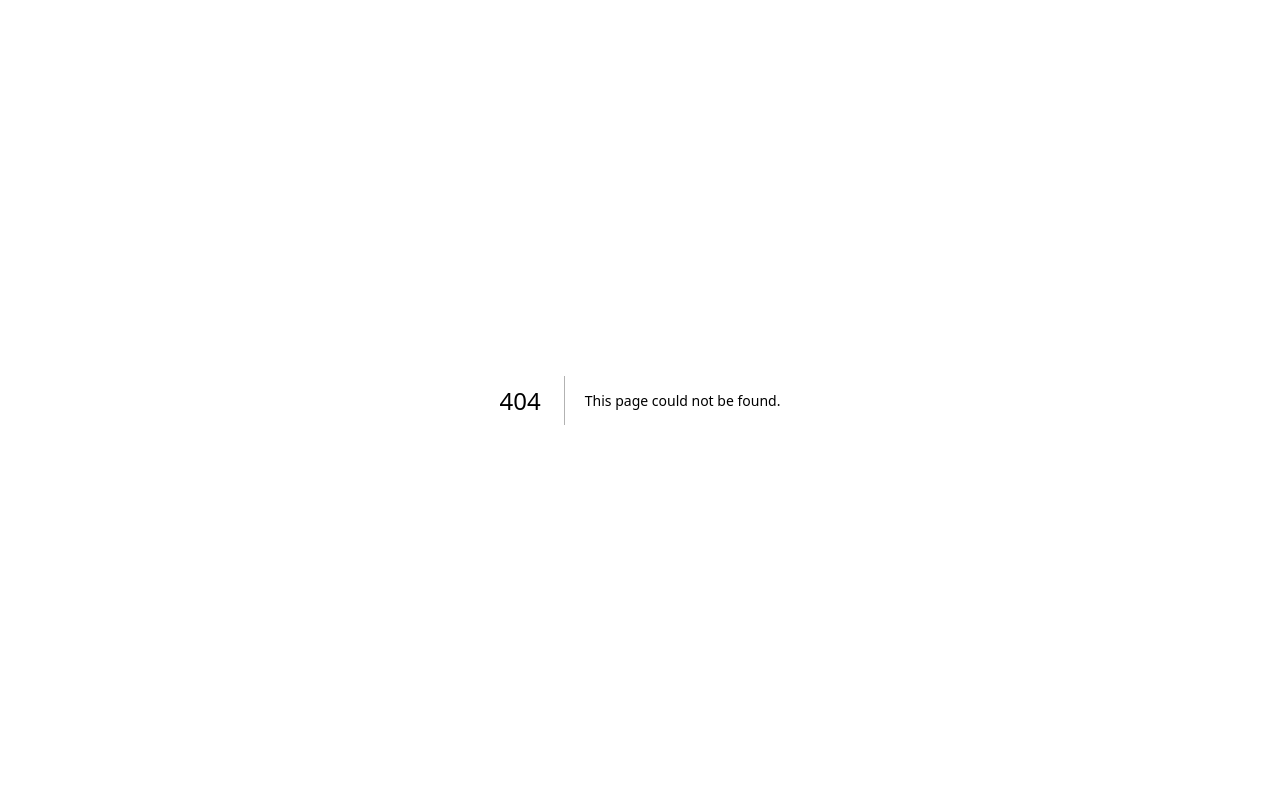
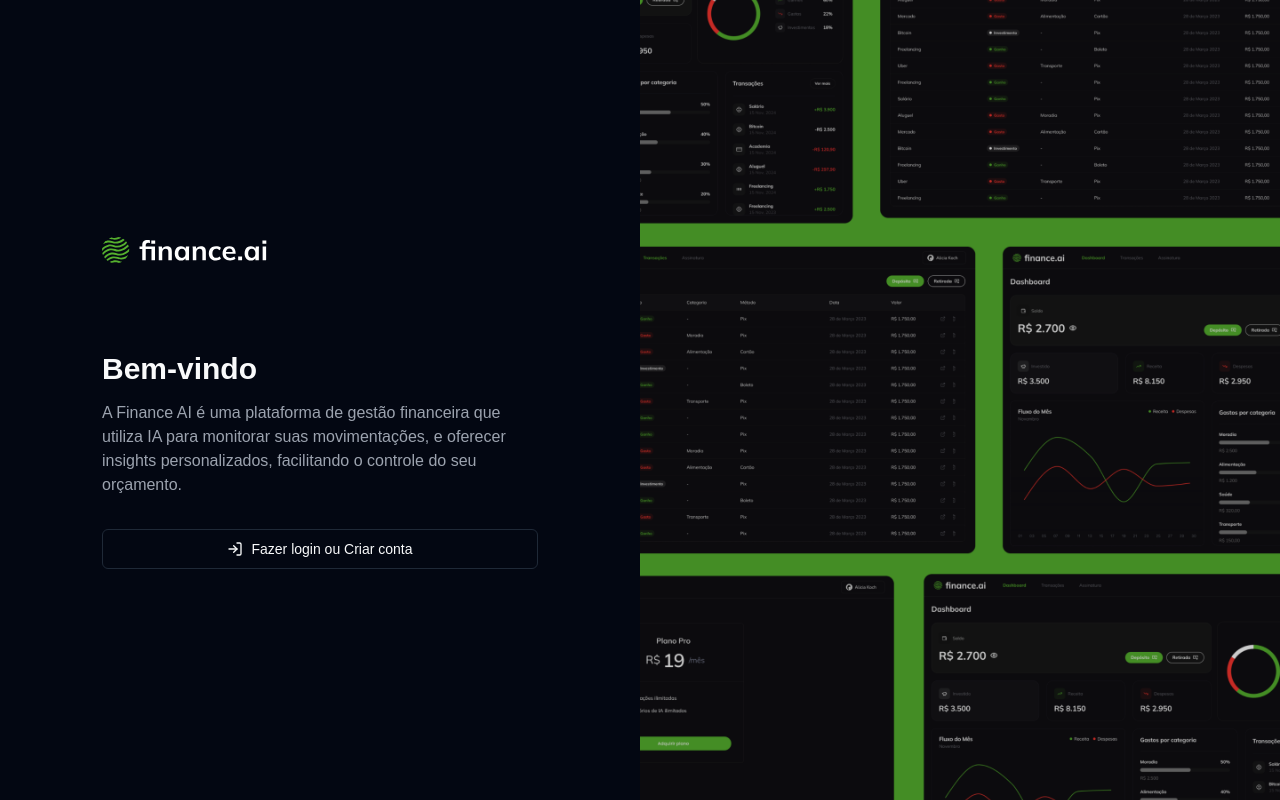
Before and after one commit to DouglasB834/invest, a Next.js app: page /login in a window 1280 px wide. Before the commit this address had no page. Built offline with nearby package versions, Linux system fonts and the light colour scheme.

Commit message:
feat: add login page

```diff
--- a/app/globals.css
+++ b/app/globals.css
@@ -73,7 +73,10 @@
   * {
     @apply border-border;
   }
+  html {
+    @apply h-full;
+  }
   body {
-    @apply bg-background text-foreground;
+    @apply h-full bg-background text-foreground;
   }
 }
--- /dev/null
+++ b/app/login/page.tsx
@@ -0,0 +1,48 @@
+import { LogInIcon } from "lucide-react";
+import Image from "next/image";
+import React from "react";
+
+import { Button } from "../_components/ui/button";
+
+const LoginPage = () => {
+  return (
+    <div className="grid h-full grid-cols-2">
+      {/* btn de logar */}
+      <div className="mx-auto flex max-w-[500px] flex-col justify-center p-8">
+        <Image
+          alt="Finance Ai"
+          src="/logo.svg"
+          width={173}
+          height={39}
+          className="mb-8"
+        />
+        <h1 className="mb-3 mt-12 text-3xl font-semibold leading-10">
+          Bem-vindo
+        </h1>
+        <p className="mb-8 text-base text-muted-foreground">
+          A Finance AI é uma plataforma de gestão financeira que utiliza IA para
+          monitorar suas movimentações, e oferecer insights personalizados,
+          facilitando o controle do seu orçamento.
+        </p>
+        <Button variant={"outline"}>
+          <LogInIcon />
+          Fazer login ou Criar conta
+        </Button>
+      </div>
+
+      <div className="relative">
+        {/* arrumar a igm começar o site */}
+        <Image
+          alt="faça login"
+          src="/login.png"
+          fill
+          // sizes="(max-width: 768px) 100vw, (max-width: 1200px) 50vw, 33vw"
+          // sizes="100vw"
+          className="object-cover"
+        />
+      </div>
+    </div>
+  );
+};
+
+export default LoginPage;
```
Also changed, not shown: public/login.png (added), public/logo.svg (added).
